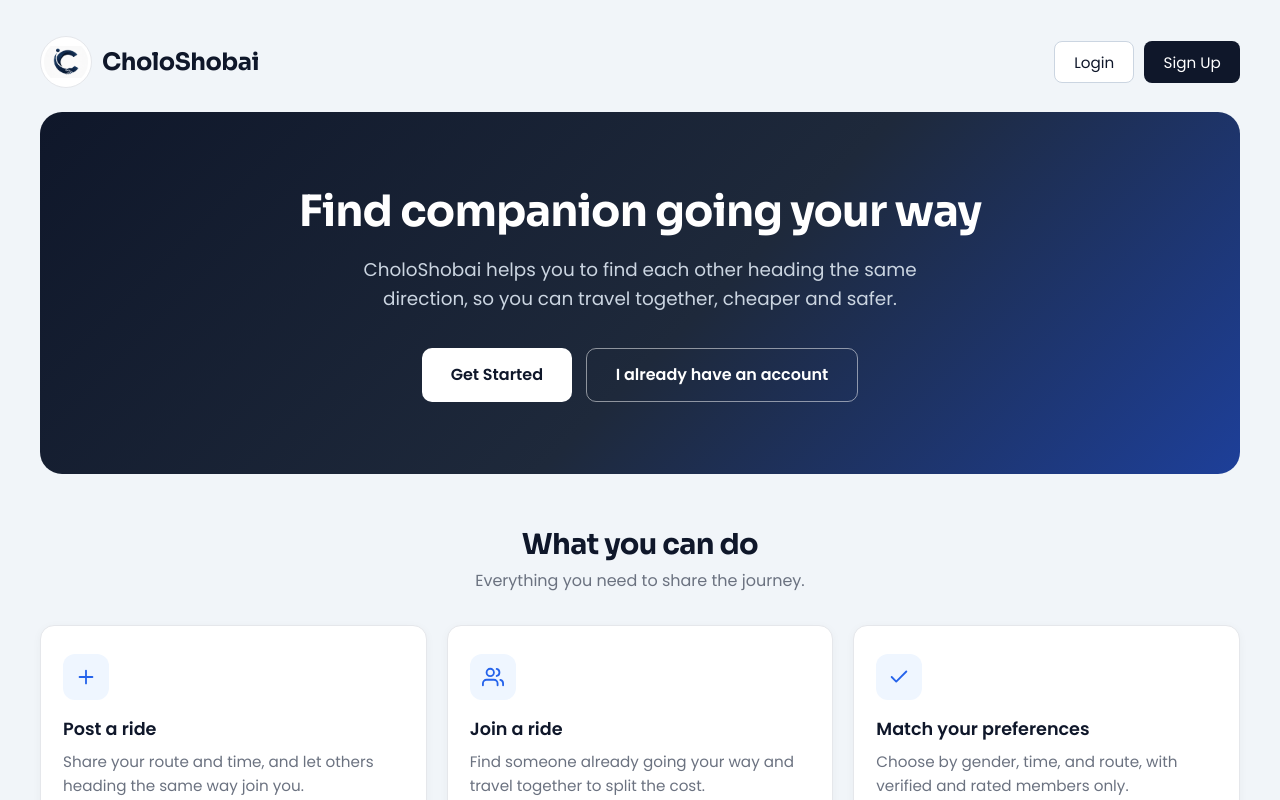
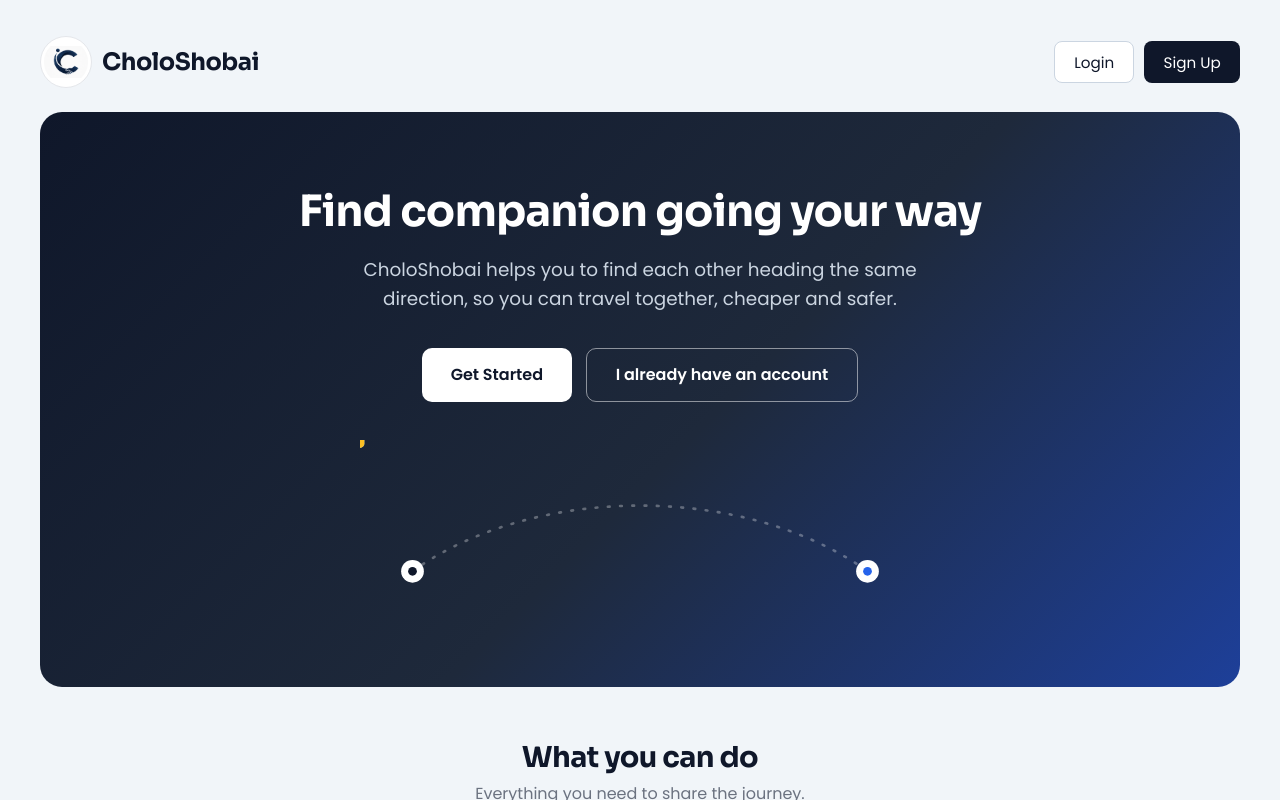
Before and after one commit to dipita-tasnim/CholoShobai, a React (Create React App) app in the folder frontend/: page /welcome in a window 1280 px wide. Built offline with nearby package versions, Linux system fonts and the light colour scheme; no server answers.

Commit message:
feat(landing): add an animated hero illustration of the concept
Add a self-contained animated SVG in the hero showing two travellers
moving together along a route from a start point to a destination, so
visitors grasp the idea (people going the same way, together) without
reading.

```diff
--- a/frontend/src/index.css
+++ b/frontend/src/index.css
@@ -1041,6 +1041,17 @@ body, html {
   flex-wrap: wrap;
 }
 
+.hero-illustration {
+  margin: 38px auto 0;
+  max-width: 560px;
+}
+
+.hero-illustration svg {
+  width: 100%;
+  height: auto;
+  display: block;
+}
+
 .lp-btn-lg {
   padding: 0.85rem 1.8rem;
   font-size: 1rem;
--- a/frontend/src/pages/LandingPage.js
+++ b/frontend/src/pages/LandingPage.js
@@ -67,6 +67,47 @@ const LandingPage = () => {
             I already have an account
           </button>
         </div>
+
+        <div className="hero-illustration" aria-hidden="true">
+          <svg viewBox="0 0 640 200" xmlns="http://www.w3.org/2000/svg">
+            {/* the shared route */}
+            <path
+              d="M 60 150 C 200 50, 440 50, 580 150"
+              fill="none"
+              stroke="rgba(255,255,255,0.3)"
+              strokeWidth="3"
+              strokeLinecap="round"
+              strokeDasharray="2 12"
+            >
+              <animate attributeName="stroke-dashoffset" from="14" to="0" dur="0.9s" repeatCount="indefinite" />
+            </path>
+
+            {/* start point */}
+            <g transform="translate(60,150)">
+              <circle r="13" fill="#ffffff" />
+              <circle r="5" fill="#0F172A" />
+            </g>
+            {/* destination point */}
+            <g transform="translate(580,150)">
+              <circle r="13" fill="#ffffff" />
+              <circle r="5" fill="#2563EB" />
+            </g>
+
+            {/* first traveller */}
+            <g>
+              <circle cx="0" cy="-10" r="5" fill="#ffffff" />
+              <rect x="-5" y="-5" width="10" height="14" rx="5" fill="#60A5FA" />
+              <animateMotion dur="4.5s" repeatCount="indefinite" rotate="0" path="M 60 150 C 200 50, 440 50, 580 150" />
+            </g>
+
+            {/* second traveller, just behind */}
+            <g>
+              <circle cx="0" cy="-10" r="5" fill="#ffffff" />
+              <rect x="-5" y="-5" width="10" height="14" rx="5" fill="#FBBF24" />
+              <animateMotion dur="4.5s" begin="0.7s" repeatCount="indefinite" rotate="0" path="M 60 150 C 200 50, 440 50, 580 150" />
+            </g>
+          </svg>
+        </div>
       </header>
 
       <section className="landing-section">
```
